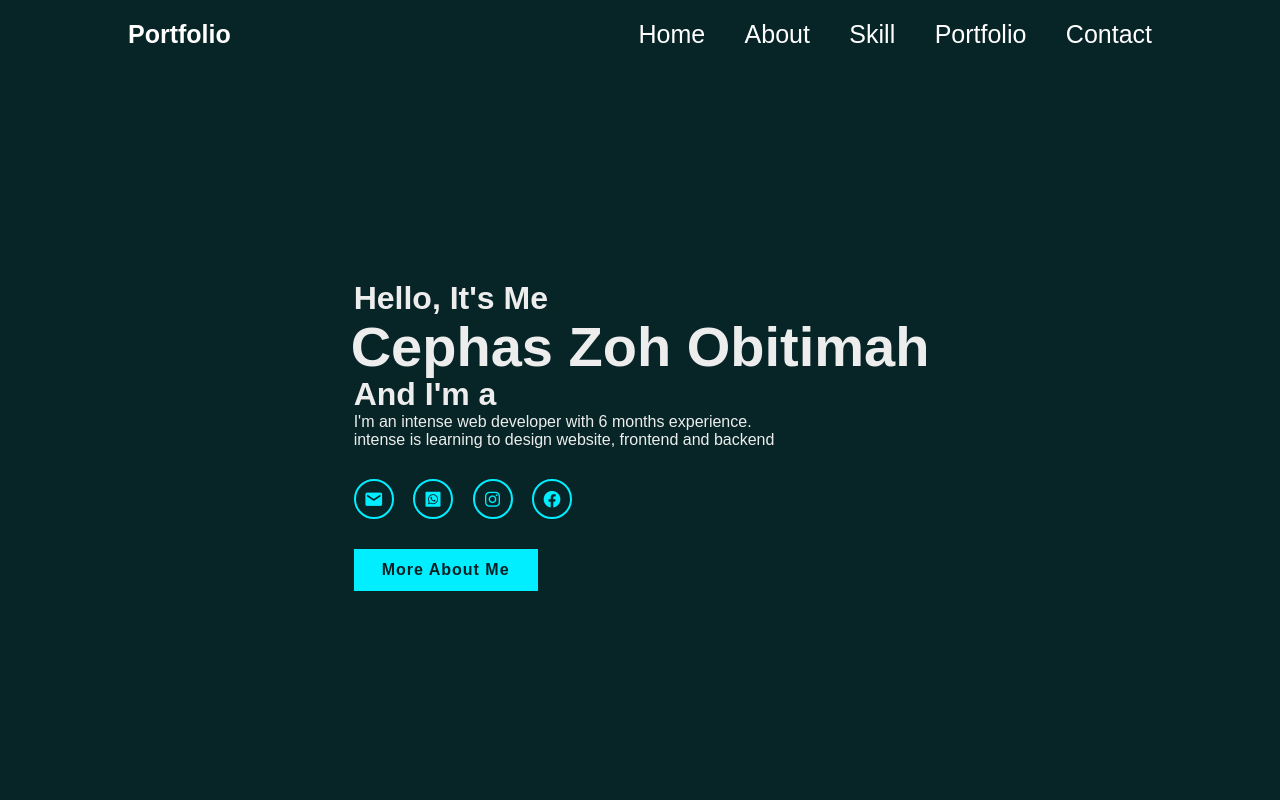
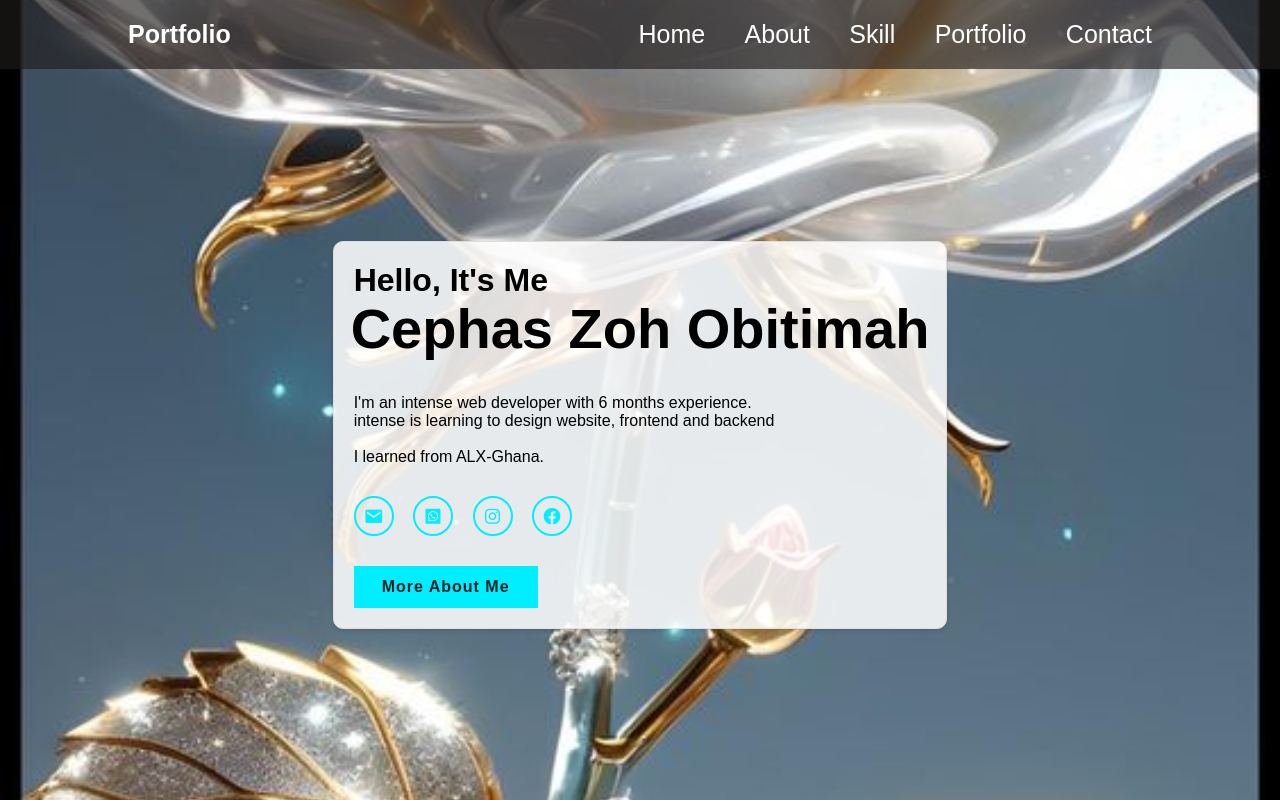
Before and after one commit to CObitimah/Portfolio-Project, a plain HTML site: page index.html in a window 1280 px wide. Drawn offline with nearby package versions, Linux system fonts and the light colour scheme.

Commit message:
Protfoliop

```diff
--- a/index.html
+++ b/index.html
@@ -9,6 +9,7 @@
         <link href='https://unpkg.com/boxicons@2.1.4/css/boxicons.min.css' rel='stylesheet'>
     </head>
     <body>
+        <div class="head">
         <header class="header">
             <a href="a" class="logo">Portfolio</a>
             <nav class="navbar">
@@ -18,15 +19,17 @@
                 <a href="#" >Portfolio</a>
                 <a href="#" >Contact</a>
             </nav>
-        </header>
+        </header></div>
         <section class="home">
             <div class="home-content">
+                <div class="card">
                 <div class="home-text">
                     <h3>Hello, It's Me</h3>
-                    <h1>Cephas Zoh Obitimah</h1>
-                    <h3>And I'm a</h3>
+                    <h1>Cephas Zoh Obitimah</h1></br>
+                    <!--<h3>And I'm a</h3>--></br>
                     <p>I'm an intense web developer with 6 months experience.
                         <br>intense is learning to design website, frontend and backend</br></p>
+                        <br>I learned from ALX-Ghana.</br>
                     <div class="home-sci">
                         <a href="#" ><i class='bx bxs-envelope'></i></a>
                         <a href="#" ><i class='bx bxl-whatsapp-square'></i></a>
@@ -34,7 +37,7 @@
                         <a href="#" ><i class='bx bxl-facebook-circle'></i></a>
                     </div>
                     <a href="#" class="btn-box">More About Me</a>
-                </div>
+                </div></div>
                 <!--div class="home-img"-->
                     <!--img src="images/p1.0.jpg" alt="Cephas the img" class="img"-->
                 </div>
--- a/stylesheet.css
+++ b/stylesheet.css
@@ -7,8 +7,24 @@
 }
 body
 {
-    color: #ededed;
+
+    background-image: src="images/p1.0.jpg" alt="Cephas the img";
 }
+.home-text
+{
+    color: #000;
+}
+.card {
+    background-color: rgba(255, 255, 255, 0.863); /* White background */
+    border: 1px solid #ddd; /* Light gray border */
+    border-radius: 10px; /* Rounded corners */
+    padding: 20px; /* Optional: Padding inside the card */
+    box-shadow: 0 2px 4px rgba(0, 0, 0, 0.1); /* Optional: Shadow for some depth */
+    max-width: 1000px; /* Optional: Width of the card */
+    margin: 20px auto;
+    max-height: auto; /* Optional: Center the card on the page */
+  }
+
 .header
 {
     position: fixed;
@@ -21,7 +37,10 @@ body
     justify-content: space-between;
     align-items: center;
     z-index: 100;
+    background-color: #201c1ca1;
+
 }
+
 .logo
 {
     position: relative;
@@ -46,14 +65,25 @@ body
 {
     position: relative;
     width: 100%;
+    height: 100vh;
+    display: flex;
     justify-content: space-between;
-    height: 100vh;
-    background: rgb(7, 37, 39);
+    align-items: center;
+    padding: 70px 10% 0;
+    background-image: url("images/p1.0.jpg");
     background-size: cover;
     background-position: center;
-    display: flex;
-    align-items: center;
-    padding: 70px 10% 0;
+
+}
+
+.overlay {
+    position: absolute;
+    top: 0;
+    left: 0;
+    width: 100%;
+    height: 100%;
+    background-color: rgba(255, 255, 255, 0.55); /* White layer with 55% transparency */
+    pointer-events: none; /* Ensures the layer doesn't interfere with interactions */
 }
 .home-content {
     max-width: 1000px;
```
